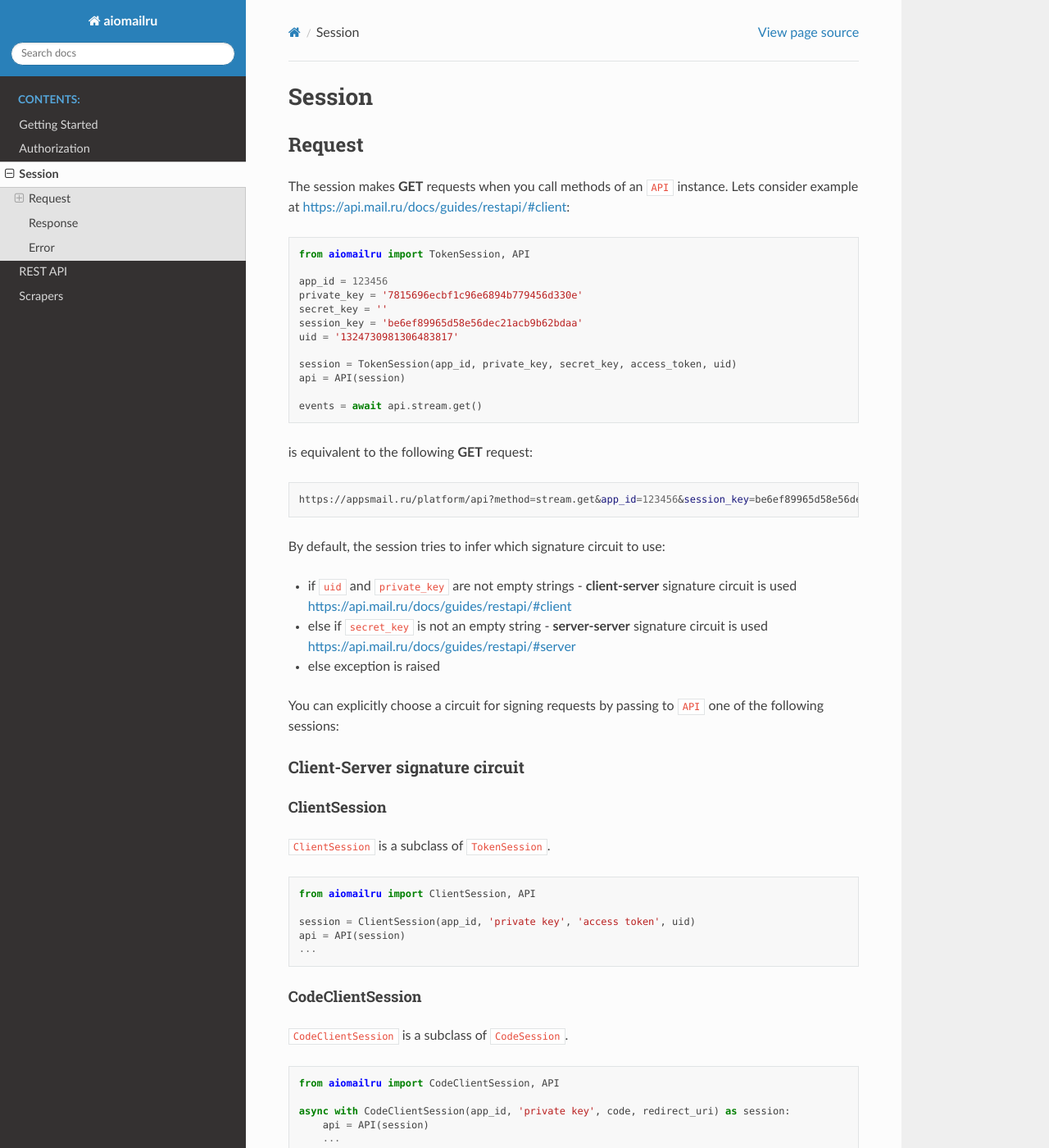
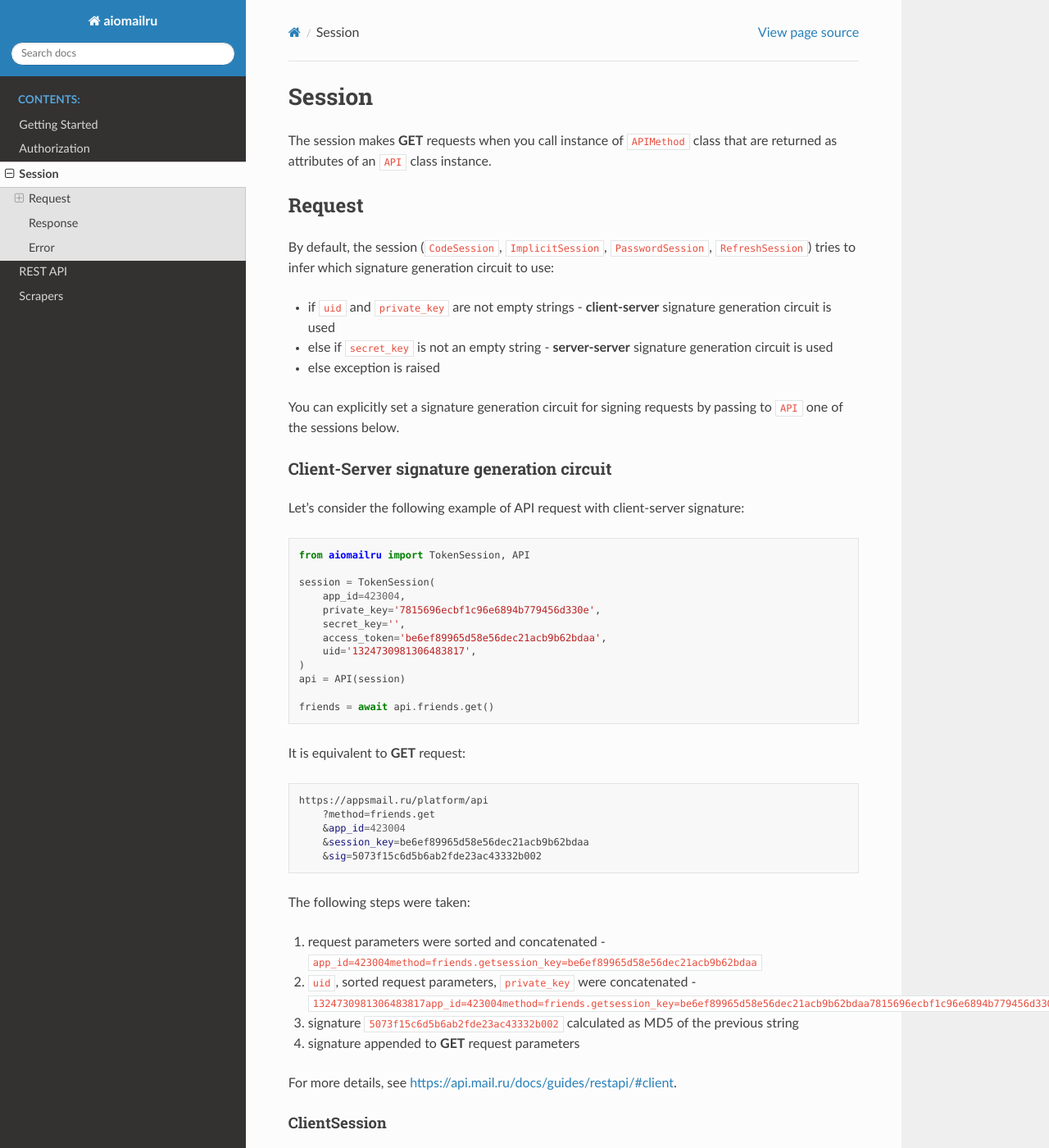
Before and after one commit to konstantintogoi/aiomailru, a Sphinx documentation site: the page built from docs/source/session.rst, in a window 1280 px wide and 1400 px high. Shown: the whole window at 82% size. Built offline with Sphinx 7.4.7 and the Read the Docs theme 2.0.0, drawn with Linux system fonts in a browser that asks for light colours; some of the changed text lies outside the part shown.

```diff
--- a/aiomailru/__init__.py
+++ b/aiomailru/__init__.py
@@ -30,4 +30,4 @@ from .sessions import (
 from .api import API
 
 
-__version__ = '0.1.0.post1'
+__version__ = '0.1.1'
--- a/docs/source/conf.py
+++ b/docs/source/conf.py
@@ -22,7 +22,7 @@ copyright = '2020, Konstantin Togoi'
 author = 'Konstantin Togoi'
 
 # The full version, including alpha/beta/rc tags
-release = '0.1.0.post1'
+release = '0.1.1'
 
 
 # -- General configuration ---------------------------------------------------
--- a/docs/source/index.rst
+++ b/docs/source/index.rst
@@ -17,4 +17,3 @@ Indices and tables
 
 * :ref:`genindex`
 * :ref:`modindex`
-* :ref:`search`
--- a/docs/source/session.rst
+++ b/docs/source/session.rst
@@ -1,44 +1,61 @@
 Session
 =======
+
+The session makes **GET** requests when you call instance of :code:`APIMethod`
+class that are returned as attributes of an :code:`API` class instance.
 
 Request
 -------
 
-The session makes **GET** requests when you call methods of an :code:`API` instance.
-Lets consider example at https://api.mail.ru/docs/guides/restapi/#client:
+By default, the session
+(:code:`CodeSession`, :code:`ImplicitSession`, :code:`PasswordSession`, :code:`RefreshSession`)
+tries to infer which signature generation circuit to use:
+
+* if :code:`uid` and :code:`private_key` are not empty strings - **client-server** signature generation circuit is used
+* else if :code:`secret_key` is not an empty string - **server-server** signature generation circuit is used
+* else exception is raised
+
+You can explicitly set a signature generation circuit for signing requests
+by passing to :code:`API` one of the sessions below.
+
+Client-Server signature generation circuit
+~~~~~~~~~~~~~~~~~~~~~~~~~~~~~~~~~~~~~~~~~~
+
+Let's consider the following example of API request with client-server signature:
 
 .. code-block:: python
 
     from aiomailru import TokenSession, API
 
-    app_id = 123456
-    private_key = '7815696ecbf1c96e6894b779456d330e'
-    secret_key = ''
-    session_key = 'be6ef89965d58e56dec21acb9b62bdaa'
-    uid = '1324730981306483817'
-
-    session = TokenSession(app_id, private_key, secret_key, access_token, uid)
+    session = TokenSession(
+        app_id=423004,
+        private_key='7815696ecbf1c96e6894b779456d330e',
+        secret_key='',
+        access_token='be6ef89965d58e56dec21acb9b62bdaa',
+        uid='1324730981306483817',
+    )
     api = API(session)
 
-    events = await api.stream.get()
+    friends = await api.friends.get()
 
-is equivalent to the following **GET** request:
+It is equivalent to **GET** request:
 
 .. code-block:: shell
 
-    https://appsmail.ru/platform/api?method=stream.get&app_id=123456&session_key=be6ef89965d58e56dec21acb9b62bdaa&sig=5073f15c6d5b6ab2fde23ac43332b002
+    https://appsmail.ru/platform/api
+        ?method=friends.get
+        &app_id=423004
+        &session_key=be6ef89965d58e56dec21acb9b62bdaa
+        &sig=5073f15c6d5b6ab2fde23ac43332b002
 
-By default, the session tries to infer which signature circuit to use:
+The following steps were taken:
 
-* if :code:`uid` and :code:`private_key` are not empty strings - **client-server** signature circuit is used https://api.mail.ru/docs/guides/restapi/#client
-* else if :code:`secret_key` is not an empty string - **server-server** signature circuit is used https://api.mail.ru/docs/guides/restapi/#server
-* else exception is raised
+1. request parameters were sorted and concatenated - :code:`app_id=423004method=friends.getsession_key=be6ef89965d58e56dec21acb9b62bdaa`
+2. :code:`uid`, sorted request parameters, :code:`private_key` were concatenated - :code:`1324730981306483817app_id=423004method=friends.getsession_key=be6ef89965d58e56dec21acb9b62bdaa7815696ecbf1c96e6894b779456d330e`
+3. signature :code:`5073f15c6d5b6ab2fde23ac43332b002` calculated as MD5 of the previous string
+4. signature appended to **GET** request parameters
 
-You can explicitly choose a circuit for signing requests by passing
-to :code:`API` one of the following sessions:
-
-Client-Server signature circuit
-~~~~~~~~~~~~~~~~~~~~~~~~~~~~~~~
+For more details, see https://api.mail.ru/docs/guides/restapi/#client.
 
 ClientSession
 ^^^^^^^^^^^^^
@@ -105,8 +122,45 @@ RefreshClientSession
         api = API(session)
         ...
 
-Server-Server signature circuit
-~~~~~~~~~~~~~~~~~~~~~~~~~~~~~~~
+Server-Server signature generation circuit
+~~~~~~~~~~~~~~~~~~~~~~~~~~~~~~~~~~~~~~~~~~
+
+Let's consider the following example of API request with server-server signature:
+
+.. code-block:: python
+
+    from aiomailru import TokenSession, API
+
+    session = TokenSession(
+        app_id=423004,
+        private_key='',
+        secret_key='3dad9cbf9baaa0360c0f2ba372d25716',
+        access_token='be6ef89965d58e56dec21acb9b62bdaa',
+        uid='',
+    )
+    api = API(session)
+
+    friends = await api.friends.get()
+
+It is equivalent to **GET** request:
+
+.. code-block:: shell
+
+    https://appsmail.ru/platform/api
+        ?method=friends.get
+        &app_id=423004
+        &session_key=be6ef89965d58e56dec21acb9b62bdaa
+        &sig=4a05af66f80da18b308fa7e536912bae
+
+The following steps were taken:
+
+1. parameter :code:`secure` = :code:`1` appended to parameters
+2. request parameters were sorted and concatenated - :code:`app_id=423004method=friends.getsecure=1session_key=be6ef89965d58e56dec21acb9b62bdaa`
+3. sorted request parameters and :code:`secret_key` were concatenated - :code:`1324730981306483817app_id=423004method=friends.getsession_key=be6ef89965d58e56dec21acb9b62bdaa3dad9cbf9baaa0360c0f2ba372d25716`
+4. signature :code:`4a05af66f80da18b308fa7e536912bae` calculated as MD5 of the previous string
+5. signature appended to **GET** request parameters
+
+For more details, see  https://api.mail.ru/docs/guides/restapi/#server.
 
 ServerSession
 ^^^^^^^^^^^^^
--- a/setup.py
+++ b/setup.py
@@ -3,7 +3,7 @@ from setuptools import find_packages, setup
 
 setup(
     name='aiomailru',
-    version='0.1.0.post1',
+    version='0.1.1',
     author='Konstantin Togoi',
     author_email='konstantin.togoi@gmail.com',
     url='https://github.com/KonstantinTogoi/aiomailru',
```
Also changed, not shown: other parts of docs/source/session.rst (+8 -3 lines), README.rst (+4 -4 lines), docs/source/authorization.rst (+7 -11 lines), docs/source/rest_api.rst (+12 -8 lines), 1 other file.
